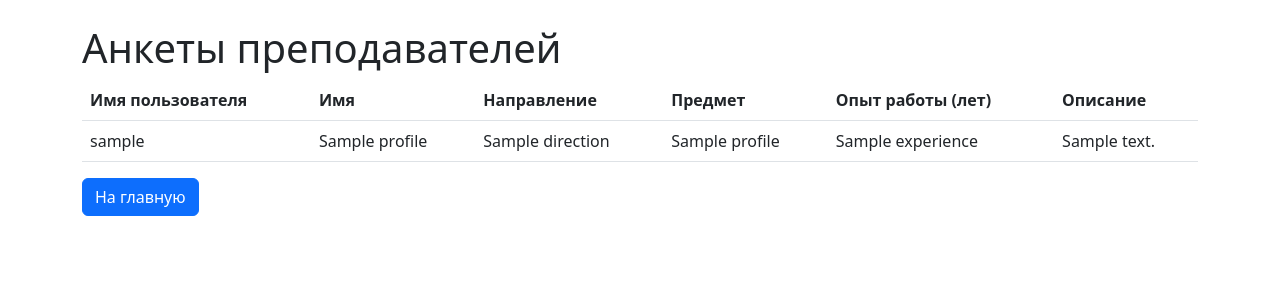
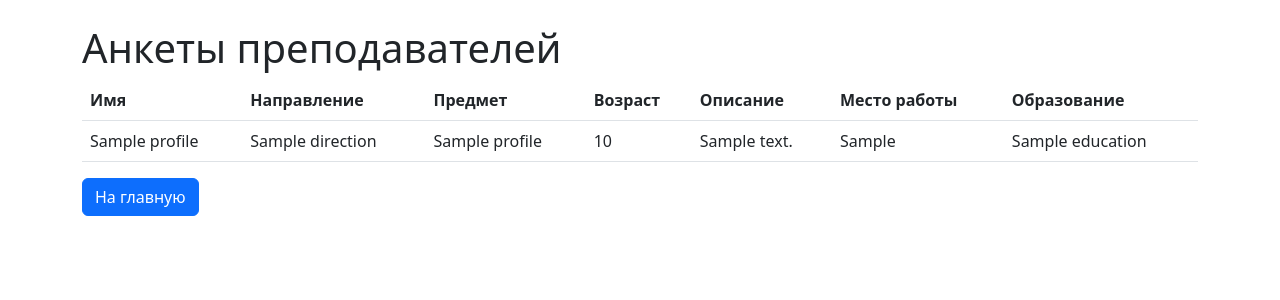
Before and after one commit to ssvXD/devHack_komandochka, a Flask app: template templates/profiles.html in a window 1280 px wide. Shown: the part 56-356 px from the top of the page. Run offline with Flask 3, Linux system fonts and the light colour scheme; the template is opened without the code that fills it: most values are stand-ins (such as "Sample title", 1, 10 or a date in 2020); parts of the project's set-up code (start-up, migrations or seed data) failed here and were passed over.

Commit message:
Update profiles.html

```diff
--- a/templates/profiles.html
+++ b/templates/profiles.html
@@ -18,23 +18,25 @@
         <table class="table">
             <thead>
                 <tr>
-                    <th>Имя пользователя</th>
                     <th>Имя</th>
                     <th>Направление</th>
                     <th>Предмет</th>
-                    <th>Опыт работы (лет)</th>
+                    <th>Возраст</th>
                     <th>Описание</th>
+                    <th>Место работы</th>
+                    <th>Образование</th>
                 </tr>
             </thead>
             <tbody>
                 {% for profile in profiles %}
                 <tr>
-                    <td>{{ profile.username }}</td>
                     <td>{{ profile.name }}</td>
                     <td>{{ profile.direction }}</td>
                     <td>{{ profile.subject }}</td>
-                    <td>{{ profile.experience }}</td>
+                    <td>{{ profile.age }}</td>
                     <td>{{ profile.description }}</td>
+                    <td>{{ profile.work_place }}</td>
+                    <td>{{ profile.education }}</td>
                 </tr>
                 {% endfor %}
             </tbody>
```
